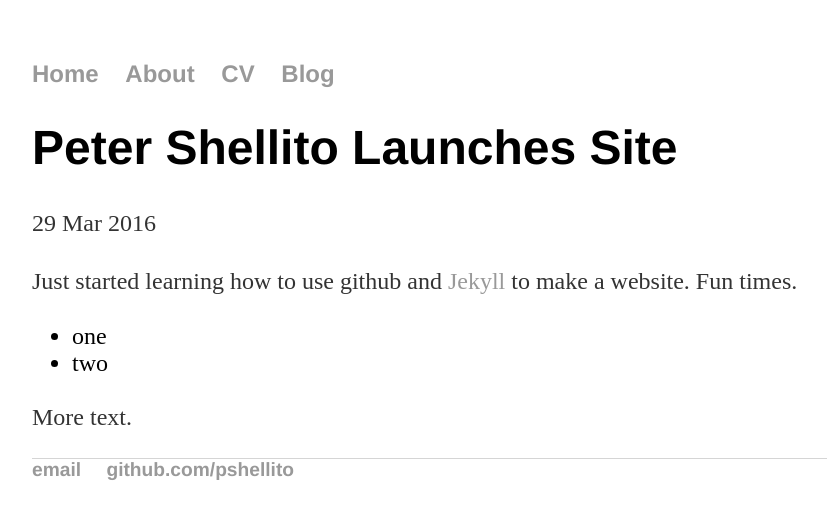
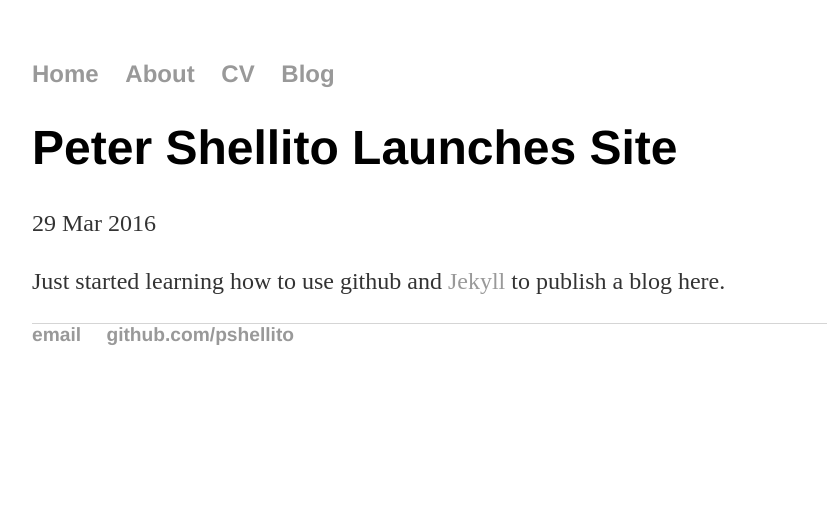
Before and after one commit to petej5/petej5.github.io, a Jekyll site: the page built from _posts/2016-03-29-hello-world.md, in a window 1280 px wide. Shown: the top 519 px of the page, without its empty margins (160-987 px from the left). Built offline with Jekyll 4.4.1, drawn with Linux system fonts in a browser that asks for light colours.

Commit message:
Update 2016-03-29-hello-world.md

```diff
--- a/_posts/2016-03-29-hello-world.md
+++ b/_posts/2016-03-29-hello-world.md
@@ -4,9 +4,4 @@ title: Peter Shellito Launches Site
 date: 2016-03-29
 ---
 
-Just started learning how to use github and [Jekyll](http://jekyllrb.com) to make a website. Fun times.
-<ul>
-  <li>one</li>
-  <li>two</li>
-</ul>
-More text.
+Just started learning how to use github and [Jekyll](http://jekyllrb.com) to publish a blog here.
```
